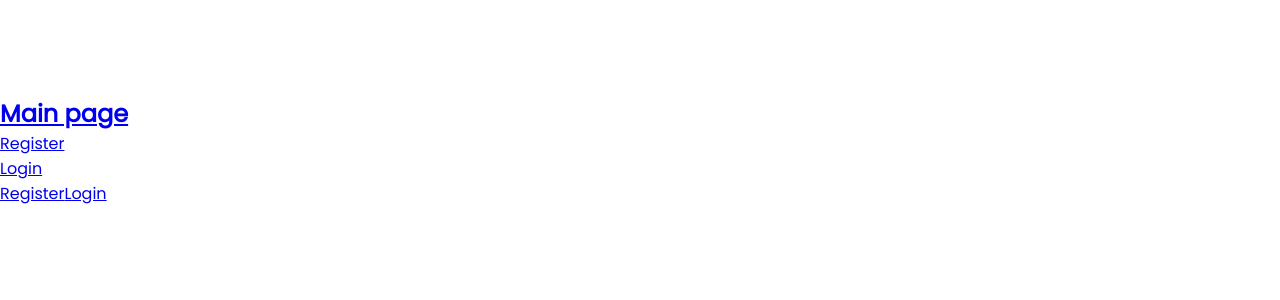
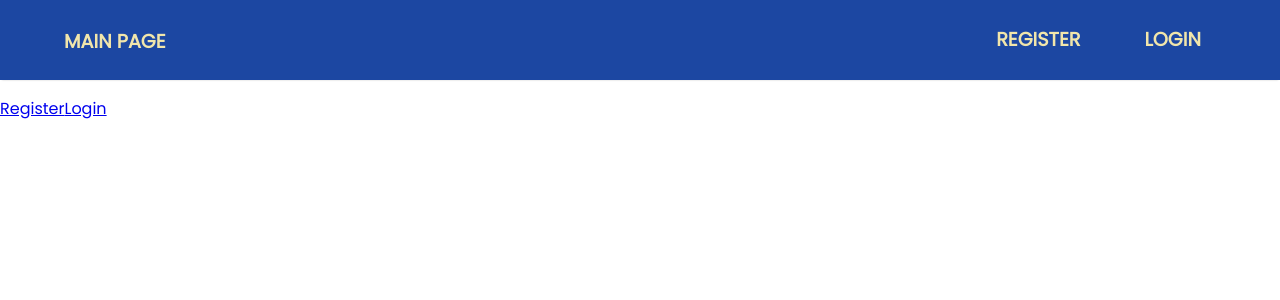
Before and after one commit to makiyo-ronkko/fullstack-app, a React (Create React App) app in the folder client/: page / in a window 1280 px wide. Shown: the top 300 px of the page. Built offline with nearby package versions, Linux system fonts and the light colour scheme.

Commit message:
Style Navbar

```diff
--- a/client/src/components/layout/Navbar/Navbar.js
+++ b/client/src/components/layout/Navbar/Navbar.js
@@ -1,9 +1,10 @@
 import React from 'react';
 import { Link } from 'react-router-dom';
+import './Navbar.css';
 
 const Navbar = () => {
   return (
-    <nav>
+    <nav className='Navbar'>
       <h1>
         <Link to='/'>Main page</Link>
       </h1>
```
